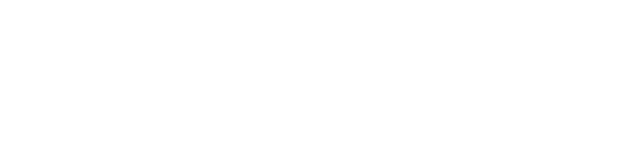
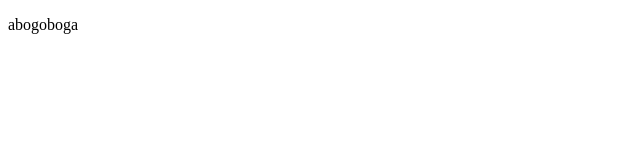
Before and after one commit to Eirfand1/css-grid, a plain HTML site: page c.html in a window 1280 px wide. Shown: the whole page, without its empty margins (0-640 px from the left). Drawn offline with Linux system fonts and the light colour scheme.

Commit message:
Update c.html
abogoboga

```diff
--- a/c.html
+++ b/c.html
@@ -6,6 +6,9 @@
     <title>Document</title>
 </head>
 <body>
+    <p>
+        abogoboga
+    </p>
 
 </body>
 </html>
```
